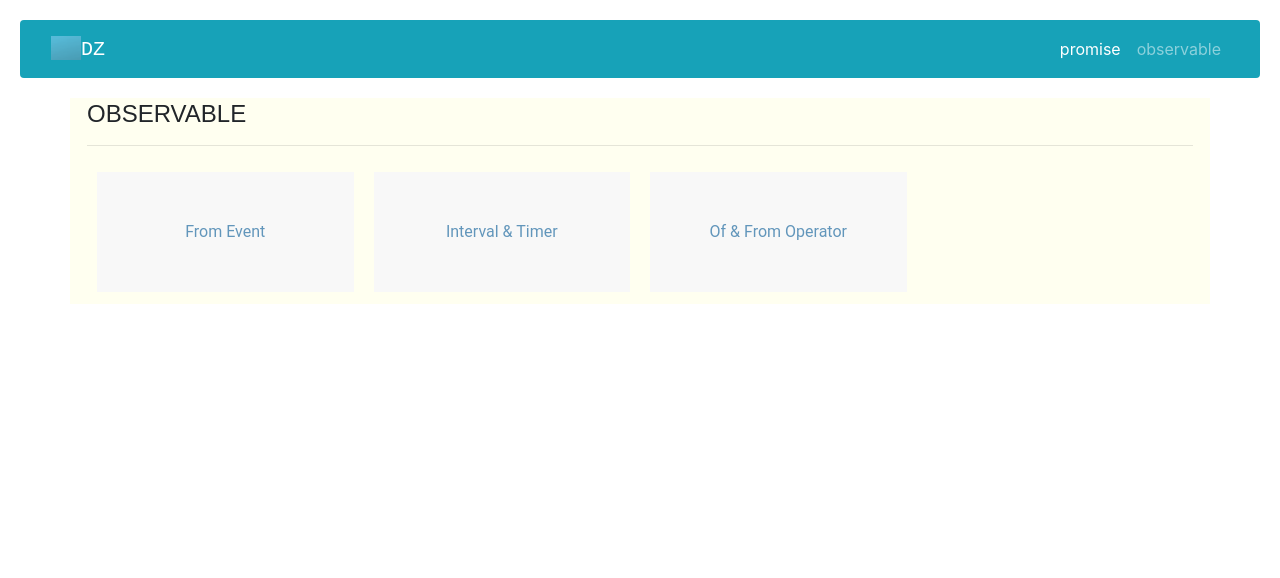
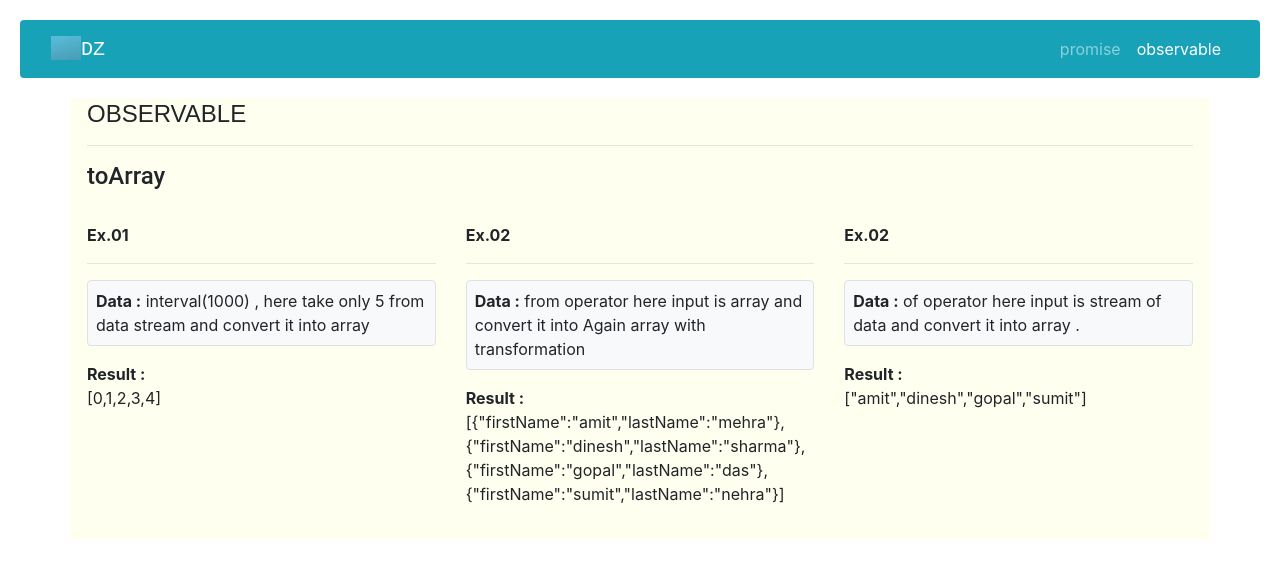
Before and after one commit to DeepakZunzunkar/RxjsDemo, an Angular app: page /observable/toArray in a window 1280 px wide. Before the commit this address led to /observable. Shown: the top 578 px of the page. Built offline with nearby package versions, Linux system fonts and the light colour scheme.

Commit message:
cover toArray basic example

```diff
--- a/src/app/app-routing.module.ts
+++ b/src/app/app-routing.module.ts
@@ -7,6 +7,7 @@ import { ListComponent } from './obervable/list/list.component';
 import { FromEventComponent } from './obervable/from-event/from-event.component';
 import { IntervalComponent } from './obervable/interval/interval.component';
 import { OfAndFromComponent } from './obervable/of-and-from/of-and-from.component';
+import { ToArrayComponent } from './obervable/to-array/to-array.component';
 
 const appRoutes :Routes = [
 
@@ -18,7 +19,8 @@ const appRoutes :Routes = [
       { path : '', component:ListComponent },  //set default routes for observable
       { path : 'fromEvent', component: FromEventComponent },
       { path : 'interval', component: IntervalComponent },
-      { path : 'of-from', component: OfAndFromComponent }
+      { path : 'of-from', component: OfAndFromComponent },
+      { path : 'toArray', component: ToArrayComponent }
 
 
   ]},
--- a/src/app/app.module.ts
+++ b/src/app/app.module.ts
@@ -11,6 +11,7 @@ import { ListComponent } from './obervable/list/list.component';
 import { FromEventComponent } from './obervable/from-event/from-event.component';
 import { IntervalComponent } from './obervable/interval/interval.component';
 import { OfAndFromComponent } from './obervable/of-and-from/of-and-from.component';
+import { ToArrayComponent } from './obervable/to-array/to-array.component';
 
 // const appRoutes :Routes = [
 
@@ -28,7 +29,8 @@ import { OfAndFromComponent } from './obervable/of-and-from/of-and-from.componen
     ListComponent,
     FromEventComponent,
     IntervalComponent,
-    OfAndFromComponent
+    OfAndFromComponent,
+    ToArrayComponent
   ],
   imports: [
     BrowserModule,
--- a/src/app/app.services/utility.service.ts
+++ b/src/app/app.services/utility.service.ts
@@ -13,4 +13,10 @@ export class UtilityService {
     document.getElementById(containerID).appendChild(el);
   }
 
+  appendElement(value, containerID,element){
+    let el = document.createElement(element);
+    el.innerText = value;
+    document.getElementById(containerID).appendChild(el);
+  }
+
 }
--- a/src/app/header/header.component.html
+++ b/src/app/header/header.component.html
@@ -11,8 +11,8 @@
             </button>
             <div class="collapse navbar-collapse" id="navbarNavAltMarkup">
                 <div class="navbar-nav ml-auto">
-                    <a class="nav-link active pointer" aria-current="page" routerLink="promise">promise </a>
-                    <a class="nav-link pointer" routerLink="observable">observable</a>
+                    <a class="nav-link  pointer" aria-current="page" routerLink="promise">promise </a>
+                    <a class="nav-link active pointer" routerLink="observable">observable</a>
                 </div>
             </div>
         </div>
--- a/src/app/obervable/list/list.component.css
+++ b/src/app/obervable/list/list.component.css
@@ -10,6 +10,8 @@ ul.list li {
 
     width: calc(25% - 20px);
     margin: 10px;
+    border-radius: 25px;
+    border: 0.5px solid #6296bb;
 }
 
 ul.list li a {
@@ -23,6 +25,7 @@ ul.list li a {
     display: flex;
     justify-content: center;
     align-items: center;
+    border-radius: 25px;
 }
 
 ul.list li a:hover{
--- a/src/app/obervable/list/list.component.html
+++ b/src/app/obervable/list/list.component.html
@@ -10,11 +10,11 @@
             <li>
                 <a routerLink="of-from">Of & From Operator</a>
             </li>
-            <!--
+
             <li>
-                <a routerLink="fromEvent">From Event</a>
+                <a routerLink="toArray">ToArray</a>
             </li>
-            <li>
+            <!-- <li>
                 <a routerLink="fromEvent">From Event</a>
             </li> -->
         </ul>
--- /dev/null
+++ b/src/app/obervable/to-array/to-array.component.html
@@ -0,0 +1,34 @@
+<div class="my-3">
+    <h4 style="font-family: 'Roboto';">toArray</h4>
+    <br>
+    <div class="row">
+        <div class="col-md-4">
+            <strong>Ex.01 </strong>
+            <hr>
+            <p class="border rounded bg-light py-2 px-2">
+                <strong>Data :</strong> interval(1000) , here take only 5 from data stream and convert it into array
+            </p>
+            <strong>Result :</strong>
+            <div id="elContainer1"> </div>
+        </div>
+        <div class="col-md-4">
+            <strong>Ex.02 </strong>
+            <hr>
+            <p class="border rounded bg-light py-2 px-2">
+                <strong>Data :</strong> from operator here input is array and convert it into Again array with
+                transformation
+            </p>
+            <strong>Result :</strong>
+            <div id="elContainer2"> </div>
+        </div>
+        <div class="col-md-4">
+            <strong>Ex.02 </strong>
+            <hr>
+            <p class="border rounded bg-light py-2 px-2">
+                <strong>Data :</strong> of operator here input is stream of data and convert it into  array .
+            </p>
+            <strong>Result :</strong>
+            <div id="elContainer3"> </div>
+        </div>
+    </div>
+</div>
--- /dev/null
+++ b/src/app/obervable/to-array/to-array.component.ts
@@ -0,0 +1,71 @@
+import { Component, OnInit } from '@angular/core';
+import { interval, Subscription, from, of } from 'rxjs';
+import { take, toArray } from 'rxjs/operators';
+import { UtilityService } from 'src/app/app.services/utility.service';
+import { Employee } from 'src/app/model/employee';
+
+@Component({
+  selector: 'app-to-array',
+  templateUrl: './to-array.component.html',
+  styleUrls: ['./to-array.component.css']
+})
+export class ToArrayComponent implements OnInit {
+
+  constructor(private _utility: UtilityService) { }
+
+  subscription: Subscription;
+
+  employees:Employee[] = [
+
+    { firstName: 'amit',  lastName: 'mehra' },
+    { firstName: 'dinesh',lastName: 'sharma' },
+    { firstName: 'gopal', lastName: 'das' },
+    { firstName: 'sumit', lastName: 'nehra' },
+  ]
+
+  ngOnInit(): void {
+
+    //Ex:01
+    let source1 = interval(1000);
+    this.subscription = source1.pipe(
+      take(5),
+      toArray()
+    )
+    .subscribe(res => {
+      console.log(res);
+
+      // below we can achieve using take operator , it will take only specified number of outputs
+      // in rxJs latest version we have to use pipe to use some opertaor
+      // if (res > 5) {
+      //   this.subscription.unsubscribe();
+      // }
+      this._utility.appendElement(JSON.stringify(res),'elContainer1','p')
+    });
+
+    //Ex:02
+    let source2 = from(this.employees).pipe(
+      //take(2),
+      toArray()
+    );
+    this.subscription = source2.subscribe(res => {
+      console.log(res);
+      this._utility.appendElement(JSON.stringify(res),'elContainer2','p')
+    });
+
+    //Ex:03
+
+    let source3 = of('amit','dinesh','gopal','sumit').pipe(
+      toArray()
+    );
+    this.subscription = source3.subscribe(res=>{
+      console.log(res);
+      this._utility.appendElement(JSON.stringify(res),'elContainer3','p')
+    });
+
+  }
+
+  //check below behaviour
+  //route to toArray component and before Ex:01 output display just route to any other component ex: FromEvent component
+  //and see output of Ex:01 from toArray component will display result in FromEvent component
+
+}
```
Also changed, not shown: src/app/obervable/to-array/to-array.component.css (added), 1 other file (tests, documents, lock files or other folders).
